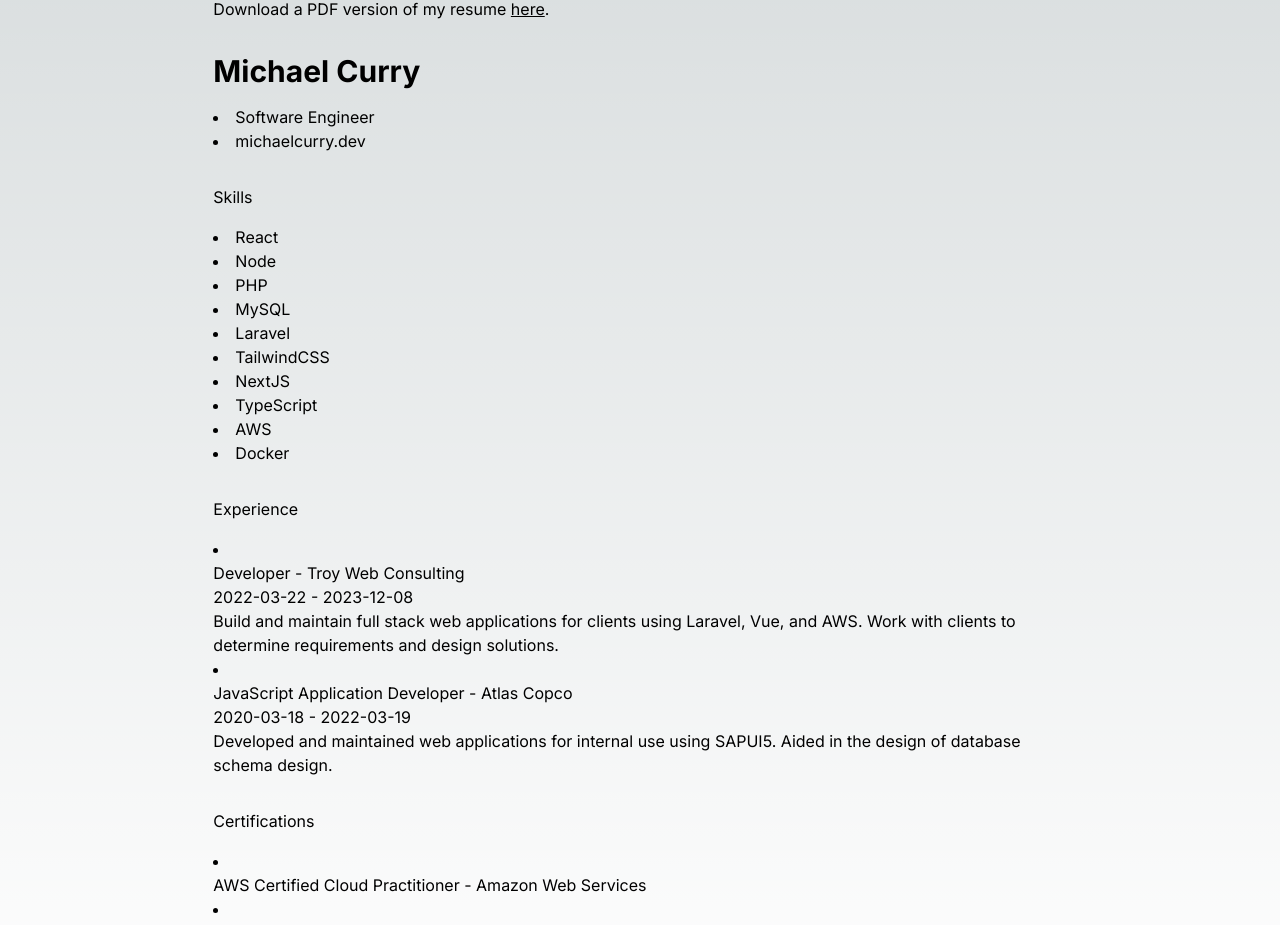
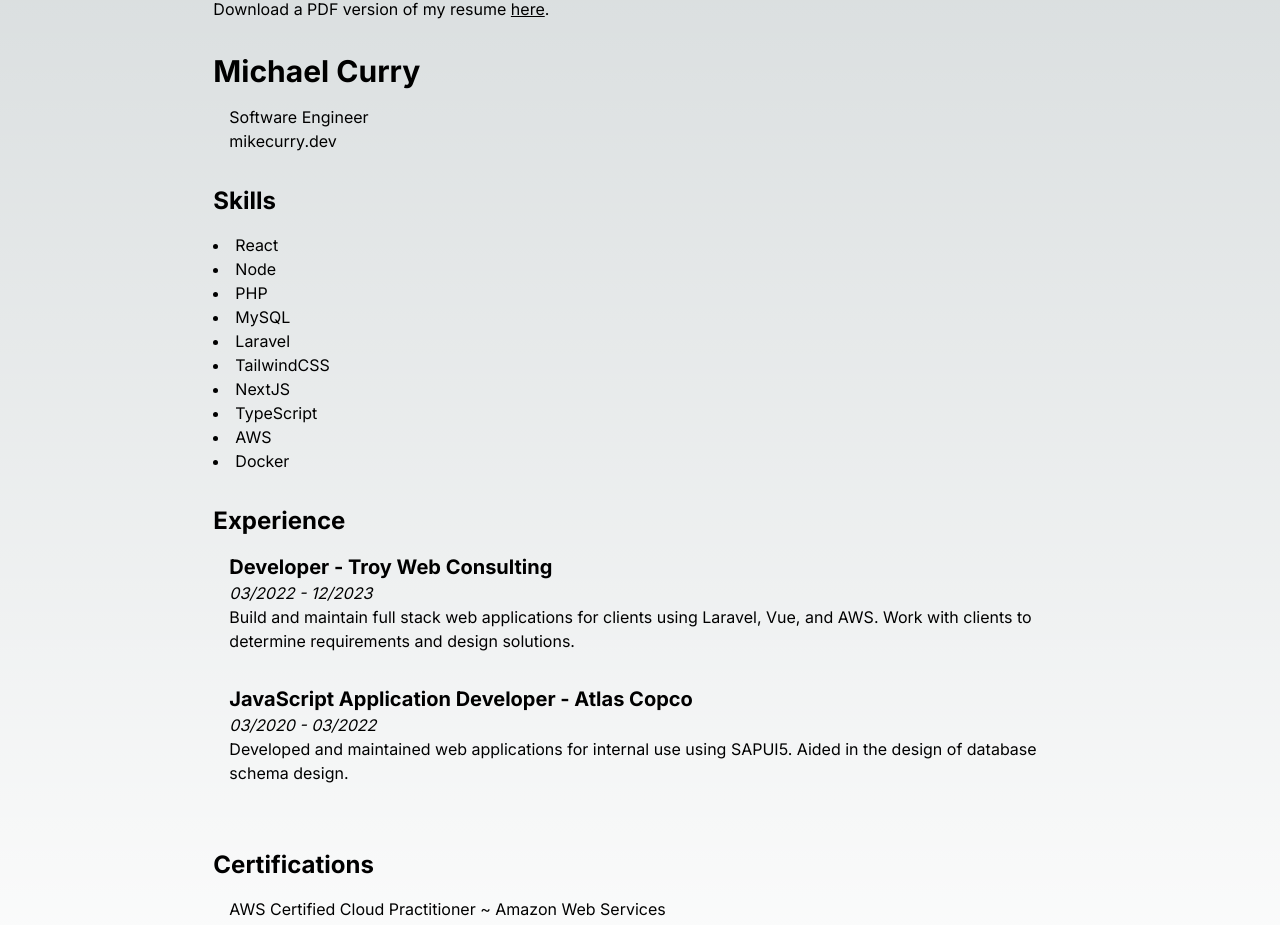
Before and after one commit to mikedubcurry/newsite-2024, a Next.js app: page /resume in a window 1280 px wide. Shown: the part 155-1080 px from the top of the page. Built offline with nearby package versions, Linux system fonts and the light colour scheme.

Commit message:
resume basic tw styles

```diff
--- /dev/null
+++ b/src/app/api/route.ts
@@ -0,0 +1,48 @@
+export async function GET() {
+    const resume = {
+        name: "Michael Curry",
+        title: "Software Engineer",
+        website: "mikecurry.dev",
+        mission: "I am seeking fulltime employment as a software engineer in the Upstate New York area. I have experience with React, Node, and PHP, but I'm always looking to learn new things.",
+        skills: [
+            "React",
+            "Node",
+            "PHP",
+            "MySQL",
+            "Laravel",
+            "TailwindCSS",
+            "NextJS",
+            "TypeScript",
+            "AWS",
+            "Docker",
+        ],
+        experience: [
+            {
+                title: "Developer",
+                company: "Troy Web Consulting",
+                startDate: "2022-03-22",
+                endDate: "2023-12-08",
+                description: "Build and maintain full stack web applications for clients using Laravel, Vue, and AWS. Work with clients to determine requirements and design solutions.",
+            },
+            {
+                title: "JavaScript Application Developer",
+                company: "Atlas Copco",
+                startDate: "2020-03-18",
+                endDate: "2022-03-19",
+                description: "Developed and maintained web applications for internal use using SAPUI5. Aided in the design of database schema design.",
+            },
+        ],
+        certifications: [
+            {
+                title: "AWS Certified Cloud Practitioner",
+                issuer: "Amazon Web Services",
+            },
+            {
+                title: "AWS Solutions Architect - Associate",
+                issuer: "Amazon Web Services",
+            },
+        ]
+    }
+
+    return Response.json({ resume });
+}
--- a/src/app/resume/page.tsx
+++ b/src/app/resume/page.tsx
@@ -1,48 +1,36 @@
-export default function Resume() {
-    const resume = {
-        name: "Michael Curry",
-        title: "Software Engineer",
-        website: "michaelcurry.dev",
-        mission: "I am seeking fulltime employment as a software engineer in the Upstate New York area. I have experience with React, Node, and PHP, but I'm always looking to learn new things.",
-        skills: [
-            "React",
-            "Node",
-            "PHP",
-            "MySQL",
-            "Laravel",
-            "TailwindCSS",
-            "NextJS",
-            "TypeScript",
-            "AWS",
-            "Docker",
-        ],
-        experience: [
-            {
-                title: "Developer",
-                company: "Troy Web Consulting",
-                startDate: "2022-03-22",
-                endDate: "2023-12-08",
-                description: "Build and maintain full stack web applications for clients using Laravel, Vue, and AWS. Work with clients to determine requirements and design solutions.",
-            },
-            {
-                title: "JavaScript Application Developer",
-                company: "Atlas Copco",
-                startDate: "2020-03-18",
-                endDate: "2022-03-19",
-                description: "Developed and maintained web applications for internal use using SAPUI5. Aided in the design of database schema design.",
-            },
-        ],
-        certifications: [
-            {
-                title: "AWS Certified Cloud Practitioner",
-                issuer: "Amazon Web Services",
-            },
-            {
-                title: "AWS Solutions Architect - Associate",
-                issuer: "Amazon Web Services",
-            },
-        ]
+type Resume = {
+    name: string,
+    title: string,
+    website: string,
+    mission: string,
+    skills: string[],
+    experience: {
+        title: string,
+        company: string,
+        startDate: string,
+        endDate: string,
+        description: string,
+    }[],
+    certifications: {
+        title: string,
+        issuer: string,
+    }[],
+}
+
+async function fetchResume() {
+    const res = await fetch('http://localhost:3000/api')
+    const data = await res.json()
+    return data as { resume: Resume }
+}
+
+export default async function Resume() {
+    const { resume } = await fetchResume()
+
+    const formatDate = (date: string) => {
+        const [year, month] = date.split('-')
+        return `${month}/${year}`
     }
+
     return (
         <main className="w-8/12 mx-auto flex min-h-screen flex-col justify-between py-24 h-full gap-8">
             <div className="flex flex-col justify-center gap-4">
@@ -51,13 +39,13 @@
             </div>
             <div className="flex flex-col justify-center gap-4">
                 <h2 className="text-3xl font-bold">{resume.name}</h2>
-                <ul className="list-disc list-inside">
+                <ul className="ml-4">
                     <li>{resume.title}</li>
-                    <li>{resume.website}</li>
+                    <li><a href={'http://' + resume.website}>{resume.website}</a></li>
                 </ul>
             </div>
             <div className="flex flex-col justify-center gap-4">
-                <h2>Skills</h2>
+                <h2 className="font-bold text-2xl">Skills</h2>
                 <ul className="list-disc list-inside">
                     {resume.skills.map((skill, i) => (
                         <li key={i}>{skill}</li>
@@ -65,23 +53,23 @@
                 </ul>
             </div>
             <div className="flex flex-col justify-center gap-4">
-                <h2>Experience</h2>
-                <ul className="list-disc list-inside">
+                <h2 className="font-bold text-2xl">Experience</h2>
+                <ul className="ml-4">
                     {resume.experience.map((job, i) => (
-                        <li key={i}>
-                            <h3>{job.title} - {job.company}</h3>
-                            <p>{job.startDate} - {job.endDate}</p>
+                        <li className="mb-8" key={i}>
+                            <h3 className="font-bold text-xl">{job.title} - {job.company}</h3>
+                            <p className="italic">{formatDate(job.startDate)} - {formatDate(job.endDate)}</p>
                             <p>{job.description}</p>
                         </li>
                     ))}
                 </ul>
             </div>
             <div className="flex flex-col justify-center gap-4">
-                <h2>Certifications</h2>
-                <ul className="list-disc list-inside">
+                <h2 className="font-bold text-2xl">Certifications</h2>
+                <ul className="ml-4">
                     {resume.certifications.map((cert, i) => (
-                        <li key={i}>
-                            <h3>{cert.title} - {cert.issuer}</h3>
+                        <li className="mb-4" key={i}>
+                            <h3>{cert.title} ~ {cert.issuer}</h3>
                         </li>
                     ))}
                 </ul>
```
